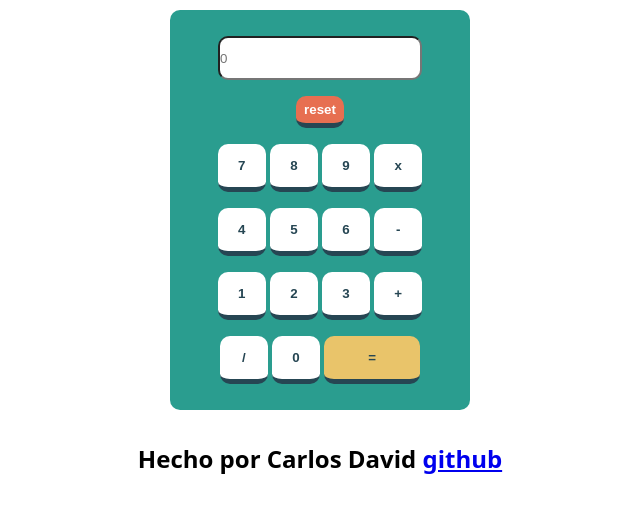
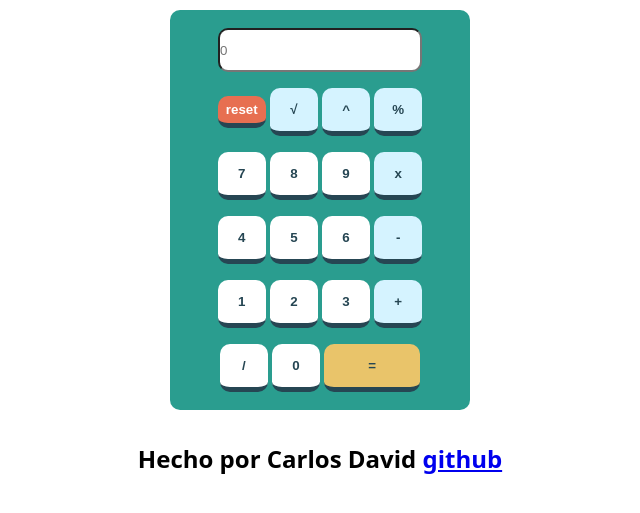
Before and after one commit to DaveOval/Calculadora-JS, a plain HTML site: page index.html in a window 1280 px wide. Shown: the part 195-708 px from the top of the page, without its empty margins (320-960 px from the left). Drawn offline with Linux system fonts and the light colour scheme.

Commit message:
se agrgaron operaciones nuevas y el readme

```diff
--- a/estilos.css
+++ b/estilos.css
@@ -55,3 +55,7 @@ button:active{
     border-radius: 10px;
     font-weight: 2rem;
 }
+
+.operador{
+    background-color: #d5f3ff;
+}
--- a/index.html
+++ b/index.html
@@ -18,24 +18,27 @@
             </div>
             <div>
                 <button class="reset" onclick="reset()">reset</button>
+                <button class="operador" onclick="raiz()">√</button>
+                <button class="operador" onclick="boton('**')">^</button>
+                <button class="operador" onclick="boton('%')">%</button>
             </div>
             <div class="teclas">
                 <button onclick="boton(7)">7</button>
                 <button onclick="boton(8)">8</button>
                 <button onclick="boton(9)">9</button>
-                <button onclick="boton('*')">x</button>
+                <button class="operador" onclick="boton('*')">x</button>
             </div>
             <div class="teclas">
                 <button onclick="boton(4)">4</button>
                 <button onclick="boton(5)">5</button>
                 <button onclick="boton(6)">6</button>
-                <button onclick="boton('-')">-</button>
+                <button class="operador" onclick="boton('-')">-</button>
             </div>
             <div class="teclas">
                 <button onclick="boton(1)">1</button>
                 <button onclick="boton(2)">2</button>
                 <button onclick="boton(3)">3</button>
-                <button onclick="boton('+')">+</button>
+                <button class="operador" onclick="boton('+')">+</button>
             </div>
             <div class="teclas">
                 <button onclick="boton('/')">/</button>
--- a/script.js
+++ b/script.js
@@ -2,13 +2,22 @@ function boton(valor) {
     let pantalla = document.getElementById('input').value += valor; print;
     return pantalla;
 }
+//operaciones normales
 function total() {
     let operacion = document.getElementById('input').value;
     document.getElementById('input').value = eval(operacion);
     if (operacion === '') {
         document.getElementById('input').value = '';
     }
+
 }
+//raiz cuadrada
+function raiz(){
+    let raiz = document.getElementById('input').value;
+    document.getElementById('input').value = Math.sqrt(raiz);
+}
+
+//funcion de reset
 function reset() {
     document.getElementById('input').value = '';
 }
```
Also changed, not shown: Capture.PNG (added), 1 other file.
